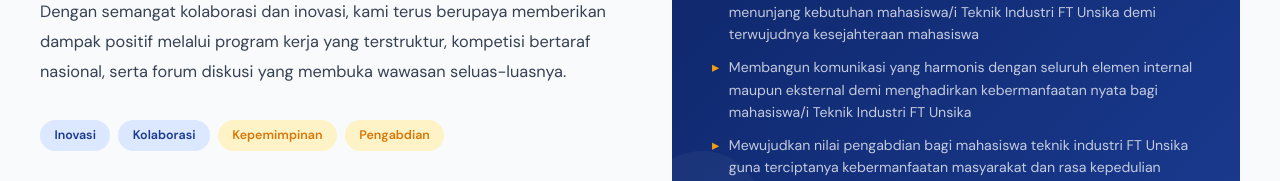
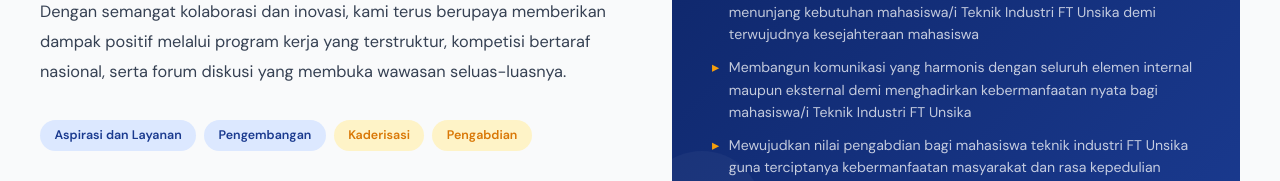
Before and after one commit to hmti-ft-unsika/hmti-ft-unsika.github.io, a Next.js app: page / in a window 1280 px wide. Shown: the part 1605-1786 px from the top of the page. Built offline with nearby package versions, Linux system fonts and the light colour scheme.

Commit message:
Update Tags

```diff
--- a/src/app/page.tsx
+++ b/src/app/page.tsx
@@ -514,9 +514,9 @@ export default function Home() {
 
               {/* Tags */}
               <div className="flex flex-wrap gap-2 mb-8">
-                <span className="bg-[#dce8ff] text-[#1a3a8f] text-[0.78rem] font-semibold py-[0.4rem] px-[0.9rem] rounded-full">Inovasi</span>
-                <span className="bg-[#dce8ff] text-[#1a3a8f] text-[0.78rem] font-semibold py-[0.4rem] px-[0.9rem] rounded-full">Kolaborasi</span>
-                <span className="bg-[#fef3c7] text-[#d97706] text-[0.78rem] font-semibold py-[0.4rem] px-[0.9rem] rounded-full">Kepemimpinan</span>
+                <span className="bg-[#dce8ff] text-[#1a3a8f] text-[0.78rem] font-semibold py-[0.4rem] px-[0.9rem] rounded-full">Aspirasi dan Layanan</span>
+                <span className="bg-[#dce8ff] text-[#1a3a8f] text-[0.78rem] font-semibold py-[0.4rem] px-[0.9rem] rounded-full">Pengembangan</span>
+                <span className="bg-[#fef3c7] text-[#d97706] text-[0.78rem] font-semibold py-[0.4rem] px-[0.9rem] rounded-full">Kaderisasi</span>
                 <span className="bg-[#fef3c7] text-[#d97706] text-[0.78rem] font-semibold py-[0.4rem] px-[0.9rem] rounded-full">Pengabdian</span>
               </div>
 
```
